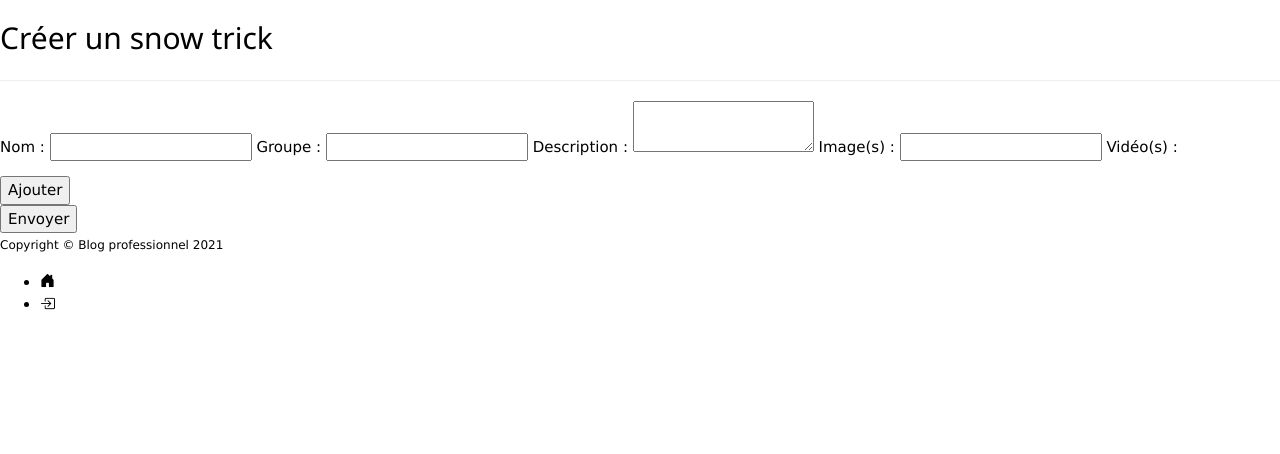
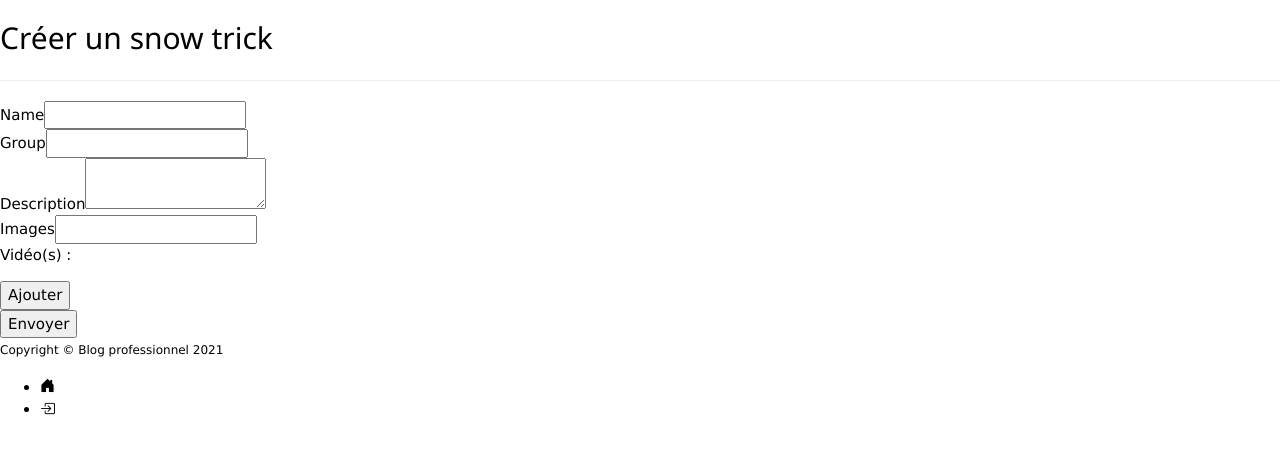
Before and after one commit to belarif/snow-tricks, a Symfony app: template templates/frontoffice/createTrick.html.twig in a window 1280 px wide. Shown: the part 134-588 px from the top of the page. Run offline with Twig, Linux system fonts and the light colour scheme; the template is opened without the code that fills it, so the values that code supplies are empty; form fields are guessed from the names that the template uses; some libraries are stand-ins or nearby versions.

Commit message:
ST-34: modifying display of form on createTrick view

```diff
--- a/templates/frontoffice/createTrick.html.twig
+++ b/templates/frontoffice/createTrick.html.twig
@@ -13,15 +13,11 @@
                 <h2 class="text-center">Créer un snow trick</h2>
                 <hr>
                 {{ form_start(form) }}
-                {{ form_label(form.name, 'Nom :') }}
-                {{ form_widget(form.name) }}
-                {{ form_label(form.group, 'Groupe :') }}
-                {{ form_widget(form.group) }}
-                {{ form_label(form.description, 'Description :') }}
-                {{ form_widget(form.description) }}
-                {{ form_label(form.images, 'Image(s) :') }}
-                {{ form_widget(form.images) }}
-                {{ form_label(form.images, 'Vidéo(s) :') }}
+                {{ form_row(form.name) }}
+                {{ form_row(form.group) }}
+                {{ form_row(form.description) }}
+                {{ form_row(form.images) }}
+                {{ form_label(form.videos, 'Vidéo(s) :') }}
                 <ul id="video-fields-list"
                     data-prototype="{{ form_widget(form.videos.vars.prototype)|e }}"
                     data-widget-tags="{{ '<li></li>'|e }}"
```
